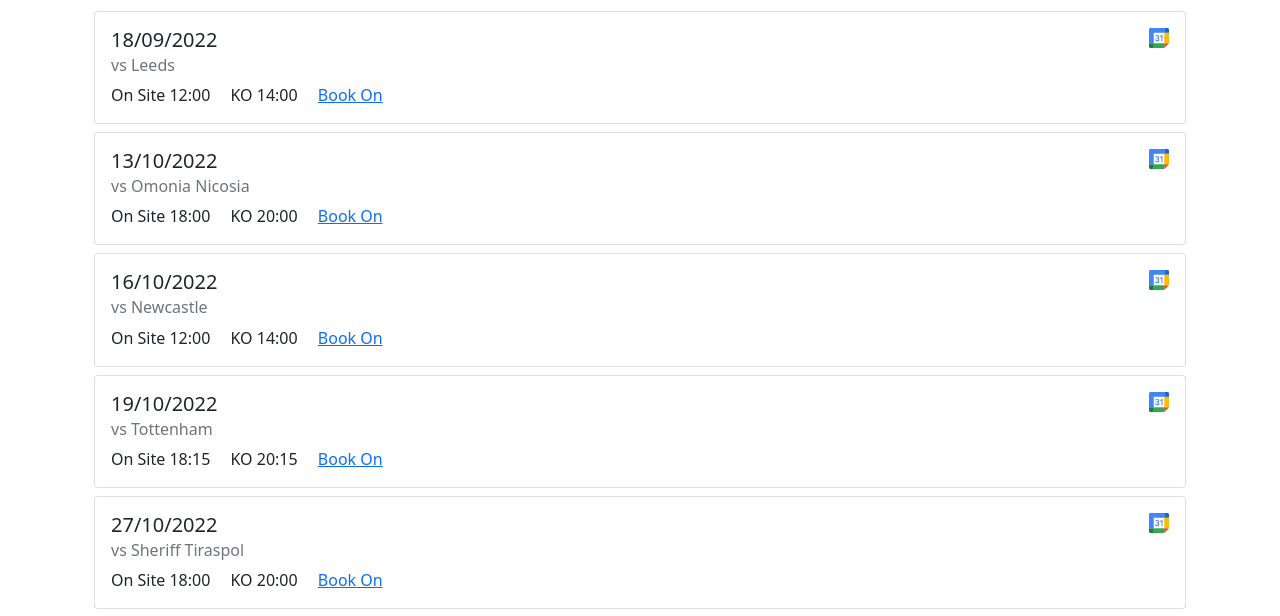
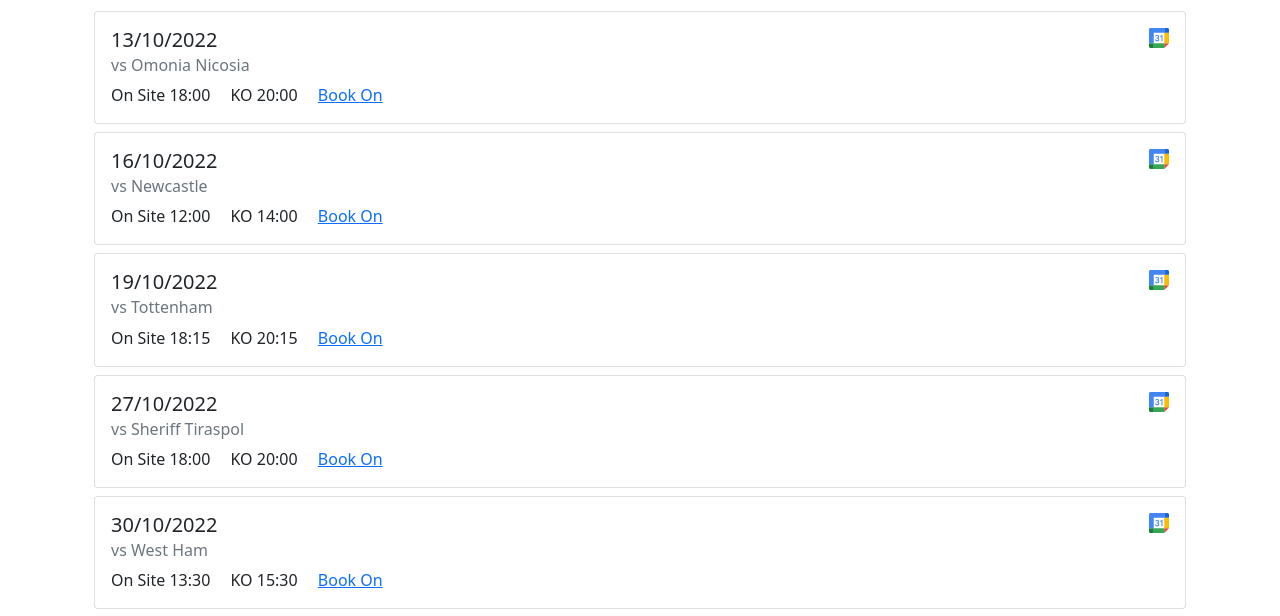
Before and after one commit to HarryEMartland/sja-united-matches, a plain HTML site: page index.html in a window 1280 px wide. Shown: the part 143-759 px from the top of the page. Drawn offline with nearby package versions, Linux system fonts and the light colour scheme.

Commit message:
Deploying to gh-pages from @ HarryEMartland/sja-united-matches@d30bd05f7f280fdc168454c7c9f695ab553ab8d0 🚀

```diff
--- a/index.html
+++ b/index.html
@@ -25,22 +25,6 @@
                 <h1 class="">Upcoming Games</h1>
             </div>
         </div>
-
-
-            <div class="card mt-2">
-                <div class="card-body">
-                    <h5 class="card-title">
-                        18/09/2022
-                       <a href="https://www.google.com/calendar/render?action=TEMPLATE&amp;			text=SJA United vs Leeds&amp;			dates=20220918T120000%2F20220918T160000			&amp;location=Old Trafford, Sir Matt Busby Way, Old Trafford, Stretford, Manchester M16 0RA, UK" title="Add to Google Maps" target="_blank" class="card-link"><img
-                                   style="height: 1em; float: right" src="gcalendar.svg"></a>
-                    </h5>
-                    <h6 class="card-subtitle mb-2 text-muted">vs Leeds</h6>
-                    <span class="card-link">On Site 12:00</span>
-                    <span class="card-link">KO 14:00</span>
-                    <span class="card-link"><a href="mailto:sue.burke@sja.org.uk?subject=18/09/2022%20Game&amp;body=Hi Sue, please can you book me on the 18/09/2022 game.%0D%0A%0D%0AThanks%0D%0A%3CFull%20Name%3E" target="_blank">Book On</a></span>
-
-                </div>
-            </div>
 
 
             <div class="card mt-2">
```
